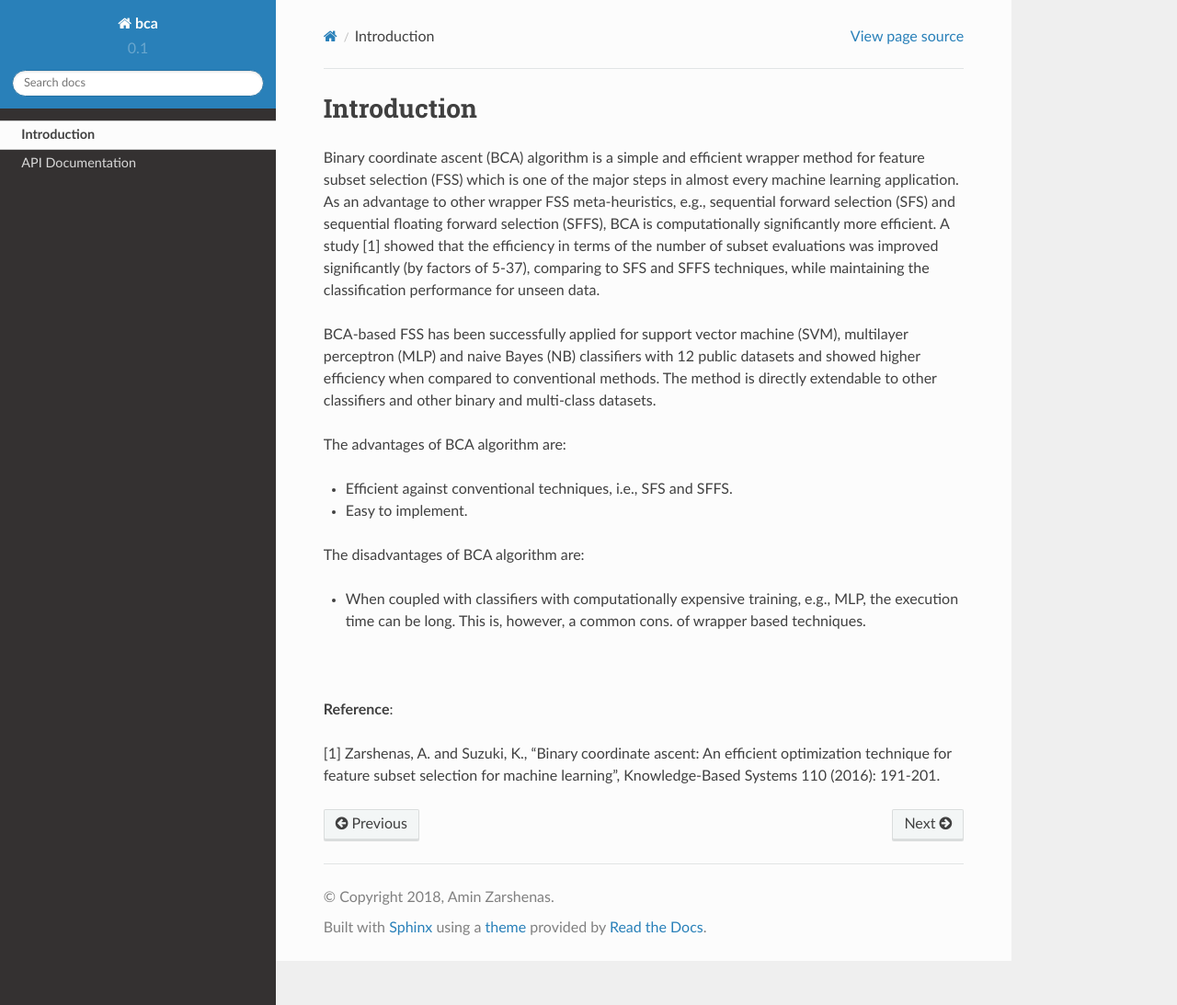
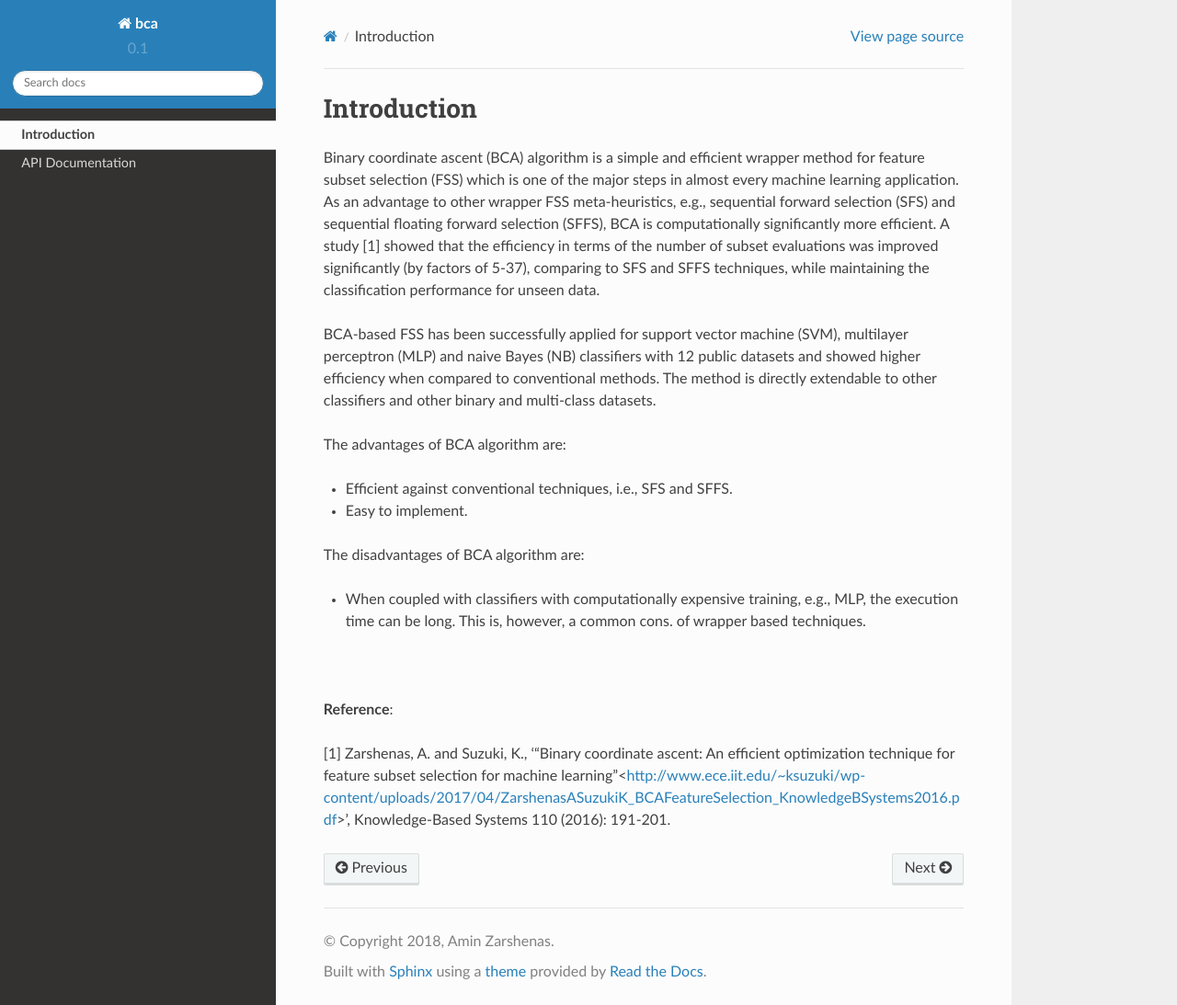
Before and after one commit to aminzarshenas/bca, a Sphinx documentation site: the page built from doc/intro.rst, in a window 1280 px wide and 1093 px high. Shown: the whole window at 92% size. Built offline with Sphinx 7.4.7 and the Read the Docs theme 2.0.0, drawn with Linux system fonts in a browser that asks for light colours; formulas are drawn with MathJax 3; pages that are not in the unit, such as notebooks, are missing from menus; some of the changed lines change nothing that is shown.

Commit message:
Update intro.rst

```diff
--- a/doc/intro.rst
+++ b/doc/intro.rst
@@ -19,4 +19,4 @@ The disadvantages of BCA algorithm are:
 
 **Reference**:
 
-[1] Zarshenas, A. and Suzuki, K., "Binary coordinate ascent: An efficient optimization technique for feature subset selection for machine learning", Knowledge-Based Systems 110 (2016): 191-201.
+[1] Zarshenas, A. and Suzuki, K., '"Binary coordinate ascent: An efficient optimization technique for feature subset selection for machine learning"<http://www.ece.iit.edu/~ksuzuki/wp-content/uploads/2017/04/ZarshenasASuzukiK_BCAFeatureSelection_KnowledgeBSystems2016.pdf>', Knowledge-Based Systems 110 (2016): 191-201.
```
